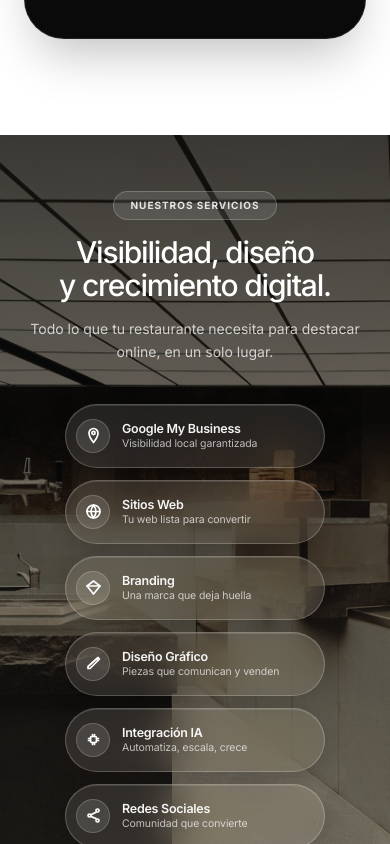
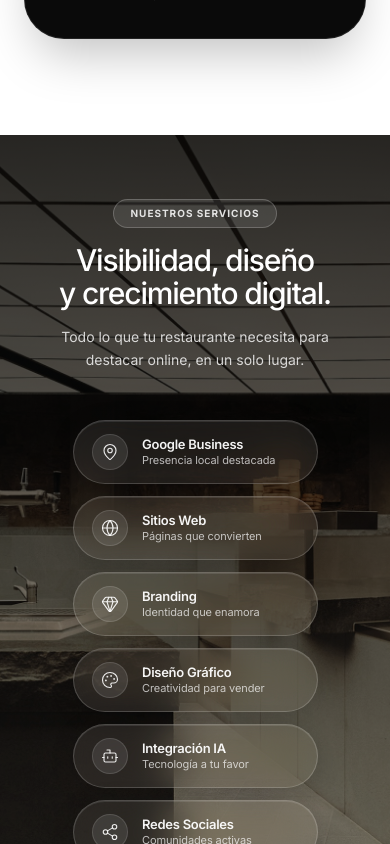
Before and after one commit to motionsmanagement/Motions, a React (Vite) app: page / in a window 390 px wide. Shown: the part 3060-3904 px from the top of the page. Built offline with nearby package versions, Linux system fonts and the light colour scheme.

Commit message:
Enhance ServicesBanner UI with Lucide icons, symmetric padding, and improved responsiveness

```diff
--- a/components/ServicesBanner.tsx
+++ b/components/ServicesBanner.tsx
@@ -1,55 +1,16 @@
 import React, { useEffect, useRef, useState } from 'react';
-
-// ── SVG icons (white stroke) ─────────────────────────────────────────────────
-const IconMapPin = () => (
-    <svg width="17" height="17" viewBox="0 0 17 17" fill="none" stroke="white" strokeWidth="1.7" strokeLinecap="round" strokeLinejoin="round">
-        <path d="M8.5 1.5C6.015 1.5 4 3.515 4 6c0 4 4.5 9.5 4.5 9.5S13 10 13 6c0-2.485-2.015-4.5-4.5-4.5z" />
-        <circle cx="8.5" cy="6" r="1.6" />
-    </svg>
-);
-const IconGlobe = () => (
-    <svg width="17" height="17" viewBox="0 0 17 17" fill="none" stroke="white" strokeWidth="1.7" strokeLinecap="round" strokeLinejoin="round">
-        <circle cx="8.5" cy="8.5" r="6.5" />
-        <path d="M2 8.5h13M8.5 2C6.8 4.3 6 6.4 6 8.5s.8 4.2 2.5 6.5M8.5 2C10.2 4.3 11 6.4 11 8.5s-.8 4.2-2.5 6.5" />
-    </svg>
-);
-const IconDiamond = () => (
-    <svg width="17" height="17" viewBox="0 0 17 17" fill="none" stroke="white" strokeWidth="1.7" strokeLinecap="round" strokeLinejoin="round">
-        <path d="M8.5 2L15 7l-6.5 8L2 7z" />
-        <path d="M2 7h13" />
-    </svg>
-);
-const IconPen = () => (
-    <svg width="17" height="17" viewBox="0 0 17 17" fill="none" stroke="white" strokeWidth="1.7" strokeLinecap="round" strokeLinejoin="round">
-        <path d="M13 2.5l1.5 1.5L5 13.5H3v-2L13 2.5z" />
-        <path d="M11.5 4l1.5 1.5" />
-    </svg>
-);
-const IconCpu = () => (
-    <svg width="17" height="17" viewBox="0 0 17 17" fill="none" stroke="white" strokeWidth="1.7" strokeLinecap="round" strokeLinejoin="round">
-        <rect x="5.5" y="5.5" width="6" height="6" rx="1.2" />
-        <path d="M7.5 5.5V3.5M9.5 5.5V3.5M7.5 13.5v-2M9.5 13.5v-2M5.5 7.5H3.5M5.5 9.5H3.5M13.5 7.5h-2M13.5 9.5h-2" />
-    </svg>
-);
-const IconShare = () => (
-    <svg width="17" height="17" viewBox="0 0 17 17" fill="none" stroke="white" strokeWidth="1.7" strokeLinecap="round" strokeLinejoin="round">
-        <circle cx="12.5" cy="3.5" r="1.5" />
-        <circle cx="12.5" cy="13.5" r="1.5" />
-        <circle cx="4.5" cy="8.5" r="1.5" />
-        <path d="M6 7.8l5-2.6M5.5 9.2l5.5 2.4" />
-    </svg>
-);
+import { MapPin, Globe, Gem, Palette, Bot, Share2 } from 'lucide-react';
 
 // ── 6 services ───────────────────────────────────────────────────────────────
 const row1 = [
-    { label: 'Google My Business', phrase: 'Visibilidad local garantizada', Icon: IconMapPin },
-    { label: 'Sitios Web', phrase: 'Tu web lista para convertir', Icon: IconGlobe },
-    { label: 'Branding', phrase: 'Una marca que deja huella', Icon: IconDiamond },
+    { label: 'Google Business', phrase: 'Presencia local destacada', Icon: MapPin },
+    { label: 'Sitios Web', phrase: 'Páginas que convierten', Icon: Globe },
+    { label: 'Branding', phrase: 'Identidad que enamora', Icon: Gem },
 ];
 const row2 = [
-    { label: 'Diseño Gráfico', phrase: 'Piezas que comunican y venden', Icon: IconPen },
-    { label: 'Integración IA', phrase: 'Automatiza, escala, crece', Icon: IconCpu },
-    { label: 'Redes Sociales', phrase: 'Comunidad que convierte', Icon: IconShare },
+    { label: 'Diseño Gráfico', phrase: 'Creatividad para vender', Icon: Palette },
+    { label: 'Integración IA', phrase: 'Tecnología a tu favor', Icon: Bot },
+    { label: 'Redes Sociales', phrase: 'Comunidades activas', Icon: Share2 },
 ];
 
 const INTER: React.CSSProperties = { fontFamily: "'Inter', sans-serif" };
@@ -72,7 +33,7 @@ const ServicesBanner: React.FC = () => {
         <section
             ref={ref}
             aria-label="Servicios Banner"
-            className="relative w-full min-h-[560px] md:h-[400px] overflow-hidden"
+            className="relative w-full min-h-[640px] lg:min-h-[460px] overflow-hidden"
             style={{ ...INTER }}
         >
             {/* Background image — 30% left on mobile to show center-left */}
@@ -85,14 +46,14 @@ const ServicesBanner: React.FC = () => {
             />
 
             {/* Gradient overlay */}
-            <div className="absolute inset-0 bg-gradient-to-b md:bg-gradient-to-r from-black/70 via-black/40 md:via-black/20 to-transparent z-10" />
+            <div className="absolute inset-0 bg-gradient-to-b lg:bg-gradient-to-r from-black/80 via-black/50 lg:via-black/30 to-transparent z-10" />
 
             {/* Content wrapper */}
-            <div className="relative z-20 max-w-7xl mx-auto px-6 md:px-12 py-14 md:py-0 h-full flex items-center">
-                <div className="w-full flex flex-col md:flex-row items-center md:items-center justify-between gap-10 md:gap-8">
+            <div className="relative z-20 max-w-7xl mx-auto px-6 md:px-12 py-16 lg:py-0 h-full flex items-center justify-center">
+                <div className="w-full flex flex-col lg:flex-row items-center lg:items-center justify-between gap-12 lg:gap-8">
 
                     {/* LEFT: text — centered on mobile, left-aligned on desktop */}
-                    <div className={`flex flex-col gap-4 md:gap-3 max-w-full md:max-w-[380px] shrink-0 text-center md:text-left items-center md:items-start transition-all duration-700 ${visible ? 'opacity-100 translate-x-0' : 'opacity-0 -translate-x-6'}`}>
+                    <div className={`flex flex-col gap-4 lg:gap-3 max-w-full lg:max-w-[400px] shrink-0 text-center lg:text-left items-center lg:items-start transition-all duration-700 ${visible ? 'opacity-100 translate-x-0' : 'opacity-0 -translate-x-6'}`}>
                         <span className="inline-flex items-center text-[10px] font-bold uppercase tracking-widest text-white/85 bg-white/10 border border-white/20 rounded-full px-4 py-1.5">
                             Nuestros Servicios
                         </span>
@@ -100,21 +61,21 @@ const ServicesBanner: React.FC = () => {
                             Visibilidad, diseño<br />
                             <span className="text-white">y crecimiento digital.</span>
                         </h2>
-                        <p className="text-sm md:text-[13.5px] text-white/75 leading-relaxed m-0">
+                        <p className="text-sm md:text-[14.5px] text-white/80 leading-relaxed m-0 max-w-[320px] lg:max-w-none">
                             Todo lo que tu restaurante necesita para destacar online, en un solo lugar.
                         </p>
                     </div>
 
                     {/* RIGHT: pills — centered column on mobile, staggered grid on desktop */}
-                    <div className="flex flex-col gap-3 w-full md:w-auto items-center md:items-end">
+                    <div className="flex flex-col gap-3 sm:gap-4 w-full lg:w-auto items-center lg:items-end">
                         {/* Row 1 */}
-                        <div className="flex flex-col md:flex-row gap-3 items-center w-full md:w-auto md:items-start">
+                        <div className="flex flex-col sm:flex-row gap-3 sm:gap-4 items-center w-full sm:w-auto sm:justify-center lg:justify-end">
                             {row1.map((s, i) => (
                                 <ServicePill key={s.label} service={s} visible={visible} delay={0.10 + i * 0.09} />
                             ))}
                         </div>
                         {/* Row 2 — nudged left on desktop only */}
-                        <div className="flex flex-col md:flex-row gap-3 items-center w-full md:w-auto md:items-start md:-translate-x-[110px]">
+                        <div className="flex flex-col sm:flex-row gap-3 sm:gap-4 items-center w-full sm:w-auto sm:justify-center lg:justify-end lg:-translate-x-[40px]">
                             {row2.map((s, i) => (
                                 <ServicePill key={s.label} service={s} visible={visible} delay={0.28 + i * 0.09} />
                             ))}
@@ -129,7 +90,7 @@ const ServicesBanner: React.FC = () => {
 
 // ── Glass pill card ───────────────────────────────────────────────────────────
 interface PillProps {
-    service: { label: string; phrase: string; Icon: React.FC };
+    service: { label: string; phrase: string; Icon: any };
     visible: boolean;
     delay: number;
 }
@@ -137,17 +98,18 @@ interface PillProps {
 const ServicePill: React.FC<PillProps> = ({ service, visible, delay }) => (
     // Uniform fixed width for all pills across mobile and desktop
     <div
-        className="w-[260px] md:w-[240px]"
+        className="w-[245px] sm:w-[220px] lg:w-[235px]"
         style={{
             height: '64px',
-            display: 'inline-flex', alignItems: 'center', gap: '12px',
-            padding: '0 18px 0 10px',
+            display: 'inline-flex', alignItems: 'center', justifyContent: 'flex-start',
+            gap: '14px',
+            padding: '0 18px', // Symmetric padding!
             borderRadius: '999px',
-            background: 'rgba(255,255,255,0.10)',
+            background: 'rgba(255,255,255,0.08)',
             backdropFilter: 'blur(22px) saturate(160%)',
             WebkitBackdropFilter: 'blur(22px) saturate(160%)',
-            border: '1px solid rgba(255,255,255,0.22)',
-            boxShadow: '0 4px 24px rgba(0,0,0,0.18), inset 0 1px 0 rgba(255,255,255,0.12)',
+            border: '1px solid rgba(255,255,255,0.18)',
+            boxShadow: '0 4px 24px rgba(0,0,0,0.15), inset 0 1px 0 rgba(255,255,255,0.1)',
             cursor: 'default', userSelect: 'none', boxSizing: 'border-box',
             fontFamily: "'Inter', sans-serif",
             opacity: visible ? 1 : 0,
@@ -158,24 +120,24 @@ const ServicePill: React.FC<PillProps> = ({ service, visible, delay }) => (
         {/* Icon circle */}
         <span style={{
             display: 'flex', alignItems: 'center', justifyContent: 'center',
-            width: '34px', height: '34px', borderRadius: '50%',
-            background: 'rgba(255,255,255,0.12)',
-            border: '1px solid rgba(255,255,255,0.18)',
+            width: '36px', height: '36px', borderRadius: '50%',
+            background: 'rgba(255,255,255,0.1)',
+            border: '1px solid rgba(255,255,255,0.12)',
             flexShrink: 0,
         }}>
-            <service.Icon />
+            <service.Icon size={18} strokeWidth={1.5} color="rgba(255,255,255,0.9)" />
         </span>
 
         {/* Text */}
-        <div style={{ display: 'flex', flexDirection: 'column', gap: '2px' }}>
+        <div style={{ display: 'flex', flexDirection: 'column', gap: '2px', alignItems: 'flex-start' }}>
             <span style={{
-                fontSize: '12.5px', fontWeight: 600, color: 'rgba(255,255,255,0.95)',
+                fontSize: '13px', fontWeight: 600, color: 'rgba(255,255,255,0.95)',
                 lineHeight: 1.2, letterSpacing: '-0.02em', whiteSpace: 'nowrap',
             }}>
                 {service.label}
             </span>
             <span style={{
-                fontSize: '10.5px', color: 'rgba(255,255,255,0.70)',
+                fontSize: '11px', color: 'rgba(255,255,255,0.70)',
                 lineHeight: 1.2, letterSpacing: '-0.01em', whiteSpace: 'nowrap',
             }}>
                 {service.phrase}
```
